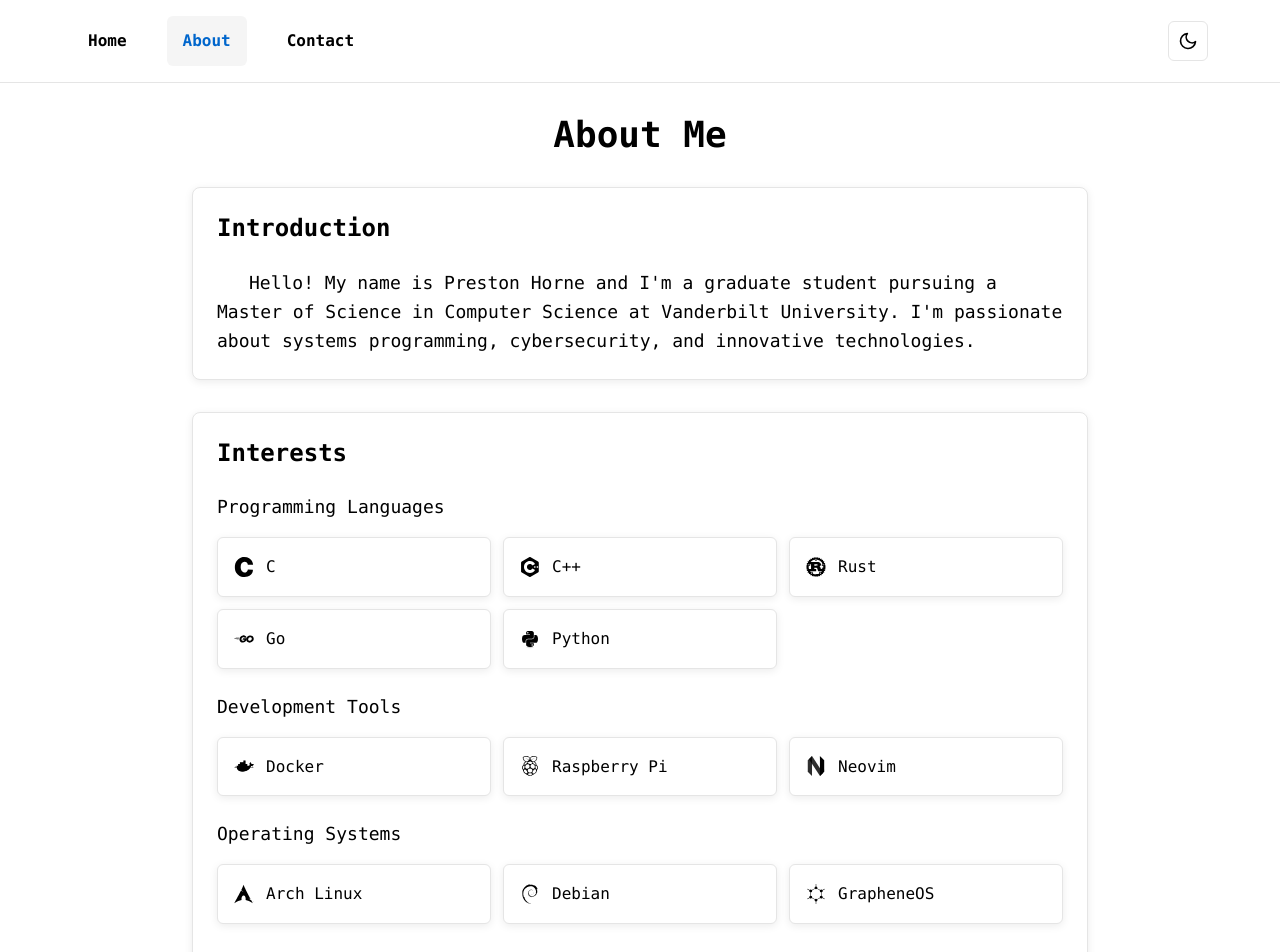
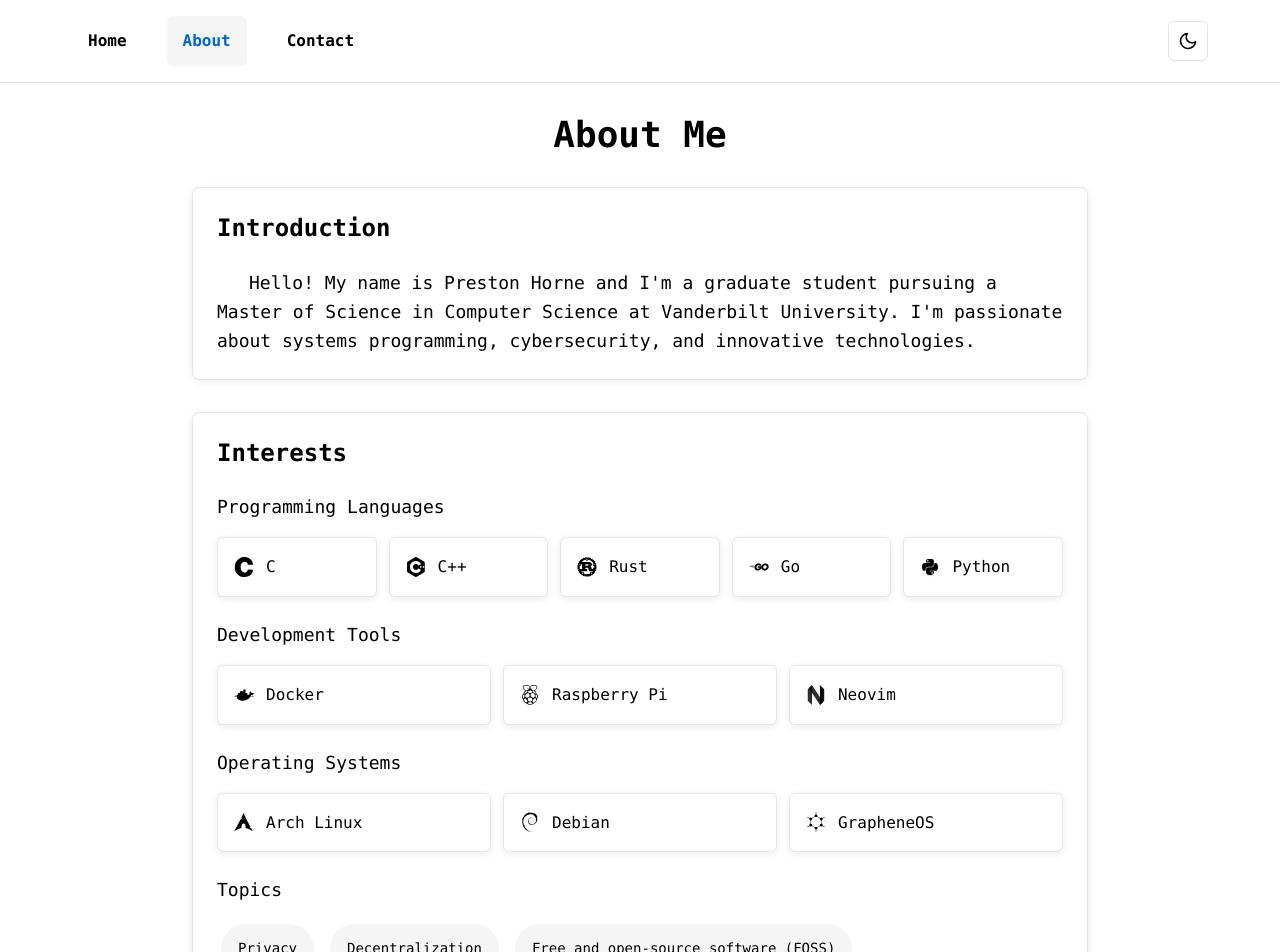
Before and after one commit to prestonmhorne/website, a Next.js app: page /about in a window 1280 px wide. Shown: the top 952 px of the page. Built offline with nearby package versions, Linux system fonts and the light colour scheme.

Commit message:
grid layout fix

```diff
--- a/src/app/about/page.tsx
+++ b/src/app/about/page.tsx
@@ -90,12 +90,12 @@
           <h2 className="text-2xl font-semibold mb-6">Interests</h2>
           <div className="space-y-6">
               <h3 className="text-lg font-medium mb-4">Programming Languages</h3>
-              <div className="grid grid-cols-1 sm:grid-cols-2 lg:grid-cols-3 gap-3">
+              <div className="flex flex-wrap justify-center gap-3">
                 {programmingLanguages.map((lang) => (
                   <a
                     key={lang.name}
                     href={lang.url}
-                    className="tech-link"
+                    className="tech-link flex-none w-[calc(50%-0.375rem)] sm:w-[calc(33.333%-0.5rem)] lg:w-[calc(20%-0.6rem)]"
                     target="_blank"
                     rel="noopener noreferrer"
                     aria-label={lang.name}
@@ -111,12 +111,12 @@
                 ))}
             </div>
               <h3 className="text-lg font-medium mb-4">Development Tools</h3>
-              <div className="grid grid-cols-1 sm:grid-cols-2 lg:grid-cols-3 gap-3">
+              <div className="flex flex-wrap justify-center gap-3">
                 {developmentTools.map((tool) => (
                   <a
                     key={tool.name}
                     href={tool.url}
-                    className="tech-link"
+                    className="tech-link flex-none w-[calc(50%-0.375rem)] sm:w-[calc(33.333%-0.5rem)] lg:w-[calc(33.333%-0.5rem)]"
                     target="_blank"
                     rel="noopener noreferrer"
                     aria-label={tool.name}
@@ -133,12 +133,12 @@
               </div>
             <div>
               <h3 className="text-lg font-medium mb-4">Operating Systems</h3>
-              <div className="grid grid-cols-1 sm:grid-cols-2 lg:grid-cols-3 gap-3">
+              <div className="flex flex-wrap justify-center gap-3">
                 {operatingSystems.map((os) => (
                   <a
                     key={os.name}
                     href={os.url}
-                    className="tech-link"
+                    className="tech-link flex-none w-[calc(50%-0.375rem)] sm:w-[calc(33.333%-0.5rem)] lg:w-[calc(33.333%-0.5rem)]"
                     target="_blank"
                     rel="noopener noreferrer"
                     aria-label={os.name}
```
